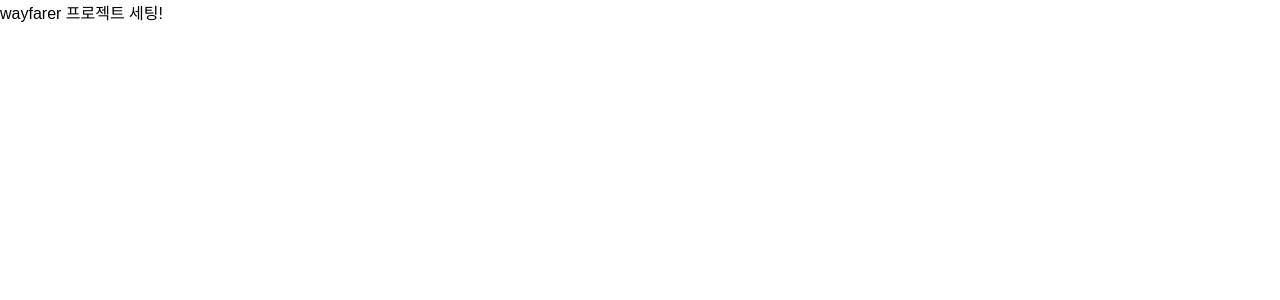
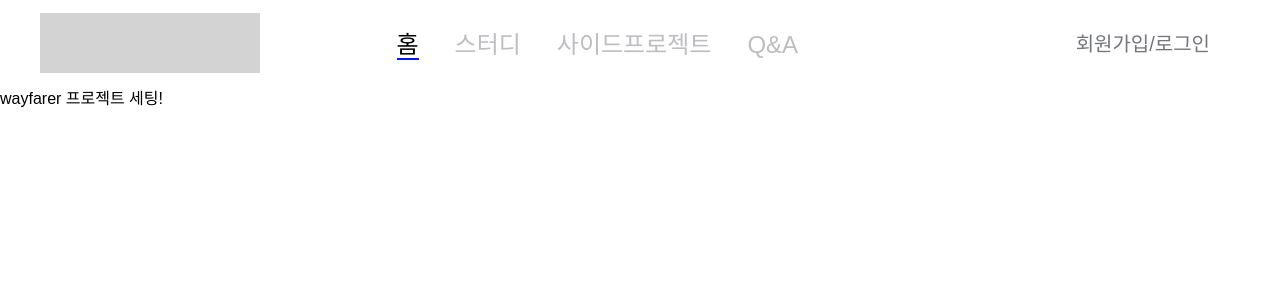
Before and after one commit to ProjectCoco/wayfarer-frontend, a Next.js app: page / in a window 1280 px wide. Shown: the top 300 px of the page. Built offline with nearby package versions, Linux system fonts and the light colour scheme; a web font is replaced by a local one.

Commit message:
feat: Header component 추가

```diff
--- /dev/null
+++ b/components/common/Header.tsx
@@ -0,0 +1,86 @@
+import React, { useState } from "react";
+import styled from "styled-components";
+
+const HeaderMenu = ["홈", "스터디", "사이드프로젝트", "Q&A"];
+
+const Header = () => {
+  const [selected, setSelected] = useState<string | null>("홈");
+
+  const onTabClick = (tabName: string) => {
+    setSelected(tabName);
+  };
+
+  return (
+    <HeaderContainer>
+      <InnerContainer>
+        <Logo />
+        <div className="menus">
+          {HeaderMenu.map((el) => (
+            <span
+              className={`menu${el === selected ? " selected" : ""}`}
+              key={el}
+              onClick={() => onTabClick(el)}
+            >
+              {el}
+            </span>
+          ))}
+        </div>
+        <div className="member-menu">
+          <span className="signup">회원가입/로그인</span>
+        </div>
+      </InnerContainer>
+    </HeaderContainer>
+  );
+};
+
+export default Header;
+
+const HeaderContainer = styled.div`
+  width: 100%;
+  height: 85px;
+  display: flex;
+  align-items: center;
+  justify-content: center;
+`;
+
+const InnerContainer = styled.div`
+  width: 1200px;
+  display: flex;
+  align-items: center;
+  justify-content: space-between;
+  font-size: 24px;
+  font-weight: 500;
+
+  span {
+    cursor: pointer;
+  }
+
+  .menus {
+    margin-right: 105px;
+  }
+
+  .menu {
+    margin-right: 36px;
+    color: ${({ theme }) => theme.colors.gray_400};
+  }
+
+  .member-menu {
+    color: ${({ theme }) => theme.colors.gray_600};
+  }
+
+  .signup {
+    margin-right: 30px;
+    font-size: 20px;
+  }
+
+  .selected {
+    color: #000000;
+    border-bottom: 2px solid ${({ theme }) => theme.colors.Blue};
+  }
+`;
+
+const Logo = styled.div`
+  width: 220px;
+  height: 60px;
+  background-color: lightgray;
+`;
--- a/pages/_app.tsx
+++ b/pages/_app.tsx
@@ -1,5 +1,6 @@
 import type { AppProps } from "next/app";
 import { ThemeProvider } from "styled-components";
+import Header from "../components/common/Header";
 import { defaultTheme } from "../styles/DefaultTheme";
 import GlobalStyle from "../styles/GlobalStyle";
 
@@ -8,6 +9,7 @@ function MyApp({ Component, pageProps }: AppProps) {
     <>
       <ThemeProvider theme={defaultTheme}>
         <GlobalStyle />
+        <Header />
         <Component {...pageProps} />
       </ThemeProvider>
     </>
```
